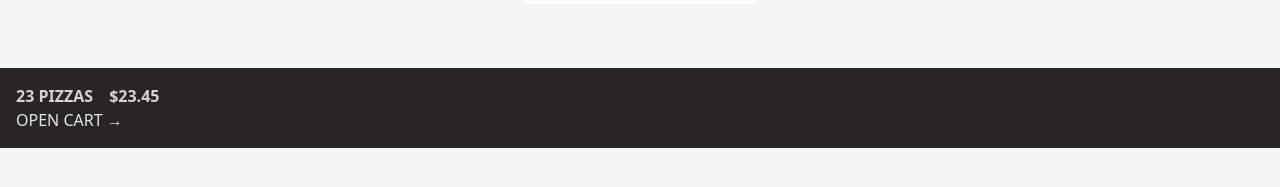
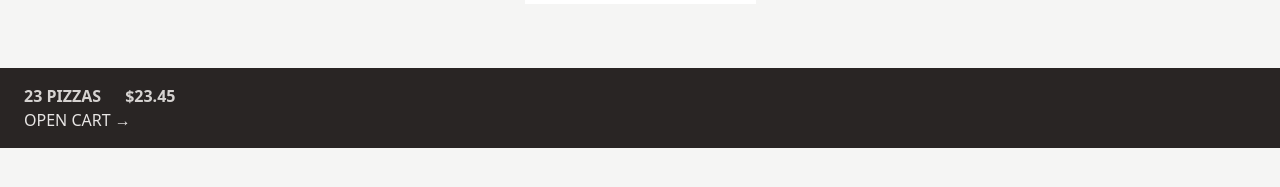
Before and after one commit to Darthdevv/Fast-React-Pizza, a React (Vite) app: page / in a window 1280 px wide. Shown: the part 269-456 px from the top of the page. Built offline with nearby package versions, Linux system fonts and the light colour scheme.

Commit message:
🍕 styling header

```diff
--- a/src/features/cart/CartOverview.jsx
+++ b/src/features/cart/CartOverview.jsx
@@ -2,8 +2,8 @@ import { Link } from "react-router-dom";
 
 function CartOverview() {
   return (
-    <div className="bg-stone-800 text-stone-200 p-4 uppercase">
-      <p className="text-stone-300 font-semibold space-x-4">
+    <div className="bg-stone-800 text-stone-200 px-4 py-4 sm:px-6 uppercase">
+      <p className="text-stone-300 font-semibold space-x-4 sm:space-x-6">
         <span>23 pizzas</span>
         <span>$23.45</span>
       </p>
```
